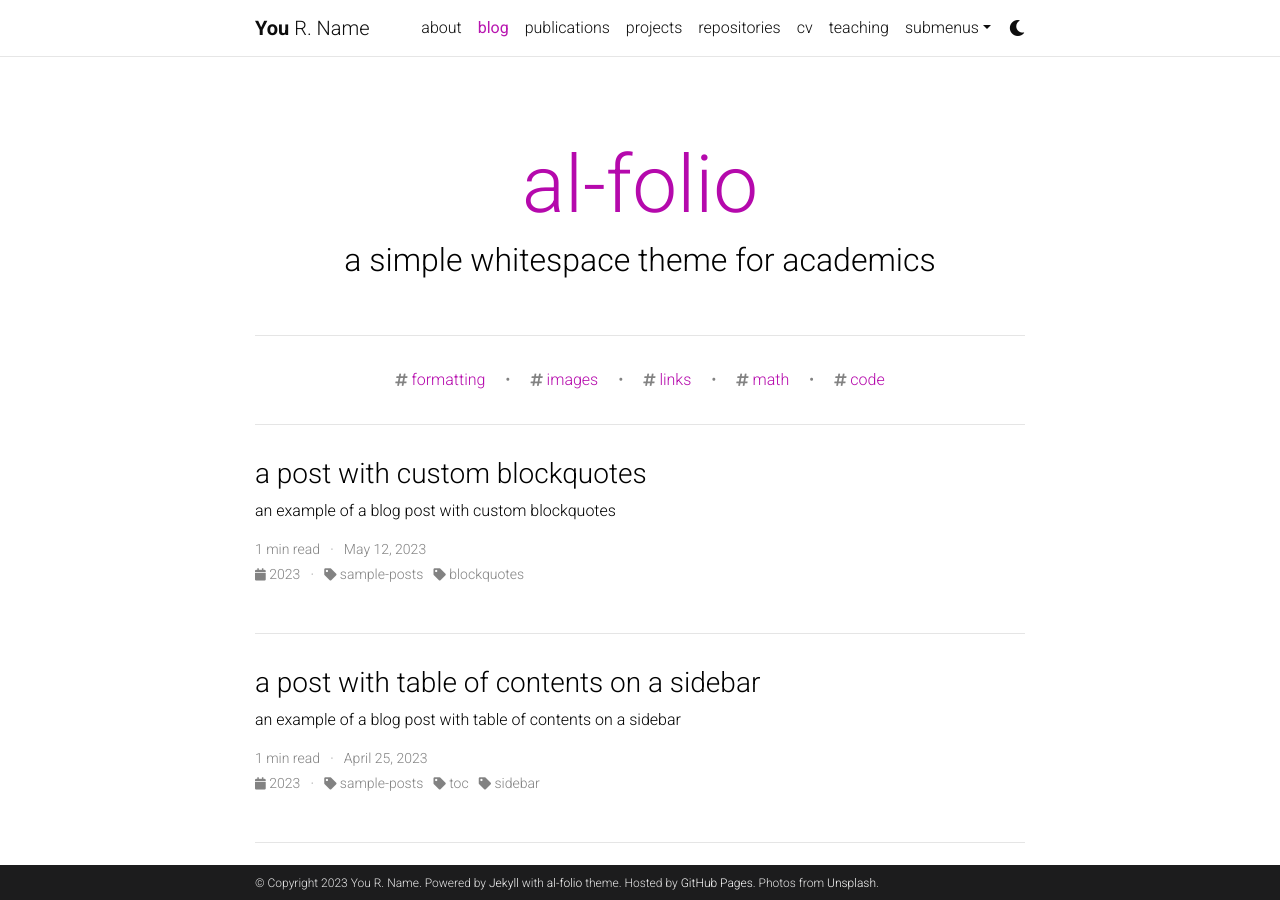
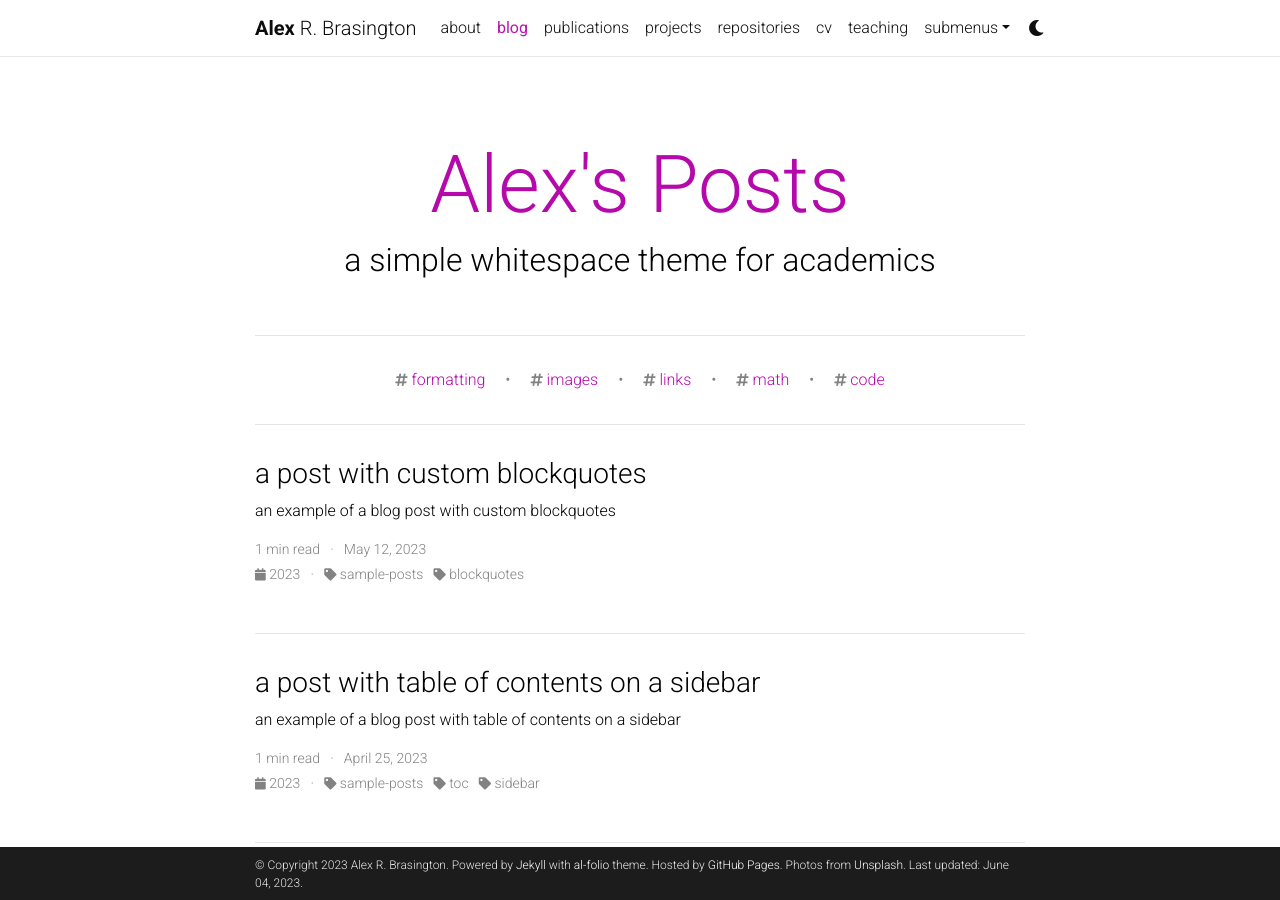
Before and after one commit to arbrasington/arbrasington.github.io, a Jekyll site: the page built from blog/index.html, in a window 1280 px wide and 900 px high. Built offline with Jekyll 4.4.1, drawn with Linux system fonts in a browser that asks for light colours; full-size pictures stand in for the smaller copies a plugin makes; the list of posts is cut into pages by our own code; comment, search, counter and statistics services are not loaded; a style sheet for code colours, icons or effects is not loaded.

Commit message:
Update _config.yml

```diff
--- a/_config.yml
+++ b/_config.yml
@@ -3,10 +3,10 @@
 # -----------------------------------------------------------------------------
 
 title: blank # the website title (if blank, full name will be used instead)
-first_name: You
+first_name: Alex
 middle_name: R.
-last_name: Name
-email: you@example.com
+last_name: Brasington
+email: arbrasington@gmail.com
 description: > # the ">" symbol means to ignore newlines until "footer_text:"
   A simple, whitespace theme for academics. Based on [*folio](https://github.com/bogoli/-folio) design.
 footer_text: >
@@ -20,7 +20,7 @@ icon: ⚛️  # the emoji used as the favicon (alternatively, provide image name
 
 url: https://arbrasington.github.io # the base hostname & protocol for your site
 baseurl:  # the subpath of your site, e.g. /blog/
-last_updated: false # set to true if you want to display last updated in the footer
+last_updated: true # set to true if you want to display last updated in the footer
 impressum_path:  # set to path to include impressum link in the footer, use the same path as permalink in a page, helps to conform with EU GDPR
 
 # -----------------------------------------------------------------------------
@@ -122,7 +122,7 @@ bing_site_verification:  # out your bing-site-verification ID (Bing Webmaster)
 # Blog
 # -----------------------------------------------------------------------------
 
-blog_name: al-folio # blog_name will be displayed in your blog page
+blog_name: Alex's Posts # blog_name will be displayed in your blog page
 blog_nav_title: blog # your blog must have a title for it to be displayed in the nav bar
 blog_description: a simple whitespace theme for academics
 permalink: /blog/:year/:title/
@@ -139,7 +139,7 @@ related_blog_posts:
 # Follow instructions on https://giscus.app/ to setup for your repo to fill out
 # the information below.
 giscus:
-  repo: alshedivat/al-folio      # <your-github-user-name>/<your-github-repo-name>
+  repo: arbrasington/arbrasington.github.io      # <your-github-user-name>/<your-github-repo-name>
   repo_id: MDEwOlJlcG9zaXRvcnk2MDAyNDM2NQ==
   category: Comments             # name of the category under which discussions will be created
   category_id: DIC_kwDOA5PmLc4CTBt6
```
